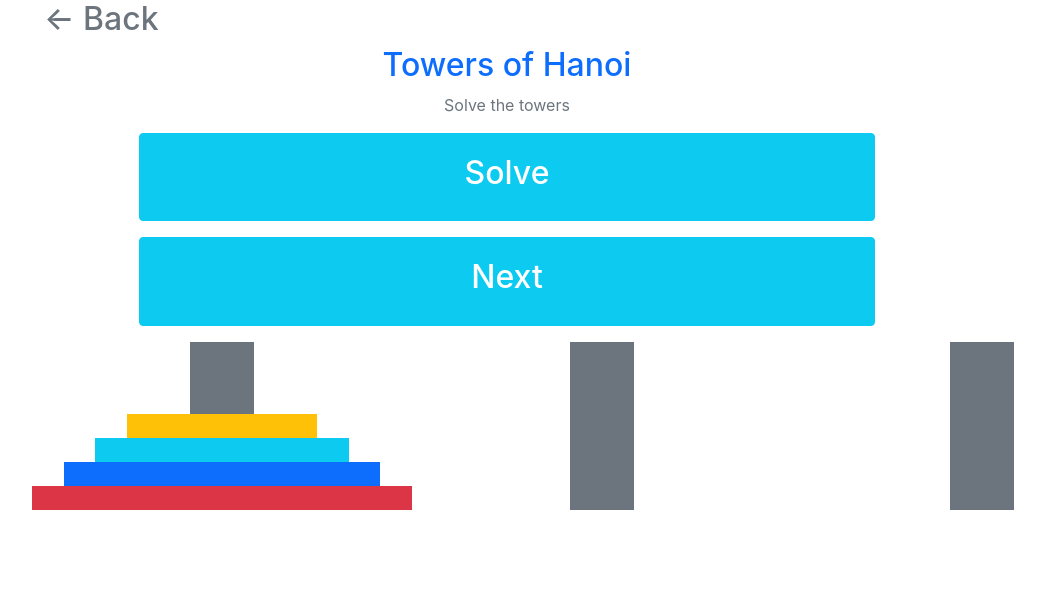
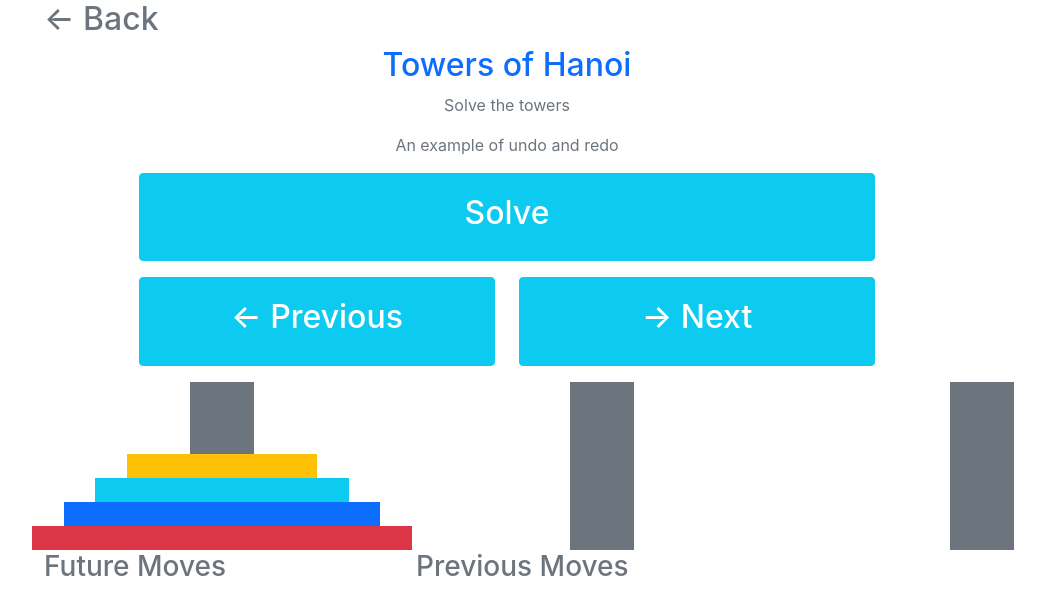
Before and after one commit to fernandozamoraj/nextjsplayground, a Next.js app: page /towersOfHanoi in a window 1280 px wide. Shown: the top 614 px of the page, without its empty margins (38-1083 px from the left). Built offline with nearby package versions, Linux system fonts and the light colour scheme.

Commit message:
refactorings... moved jsx out of towers page into components.. cleaned up ammortization some

```diff
--- /dev/null
+++ b/comps/actionButton.js
@@ -0,0 +1,24 @@
+
+const ActionButton = ({text, onClick, leftArrow, rightArrow}) =>{
+
+    return (
+        <p>
+            <button
+
+                style={{width:'100%', padding: 20, margin: 0 }}
+                className="btn btn-info text-white"
+                type="button"
+                id="btn-sudoku-previous"
+                aria-expanded="false"
+                onClick={ (event) => onClick(event) }
+            >
+
+                { leftArrow  && <h2> &larr; {text}</h2> }
+                { rightArrow && <h2> &rarr; {text}</h2> }
+                { !leftArrow && !rightArrow && <h2>{text}</h2>}
+            </button>
+        </p>
+    );
+};
+
+export default ActionButton;
--- /dev/null
+++ b/comps/backLink.js
@@ -0,0 +1,15 @@
+
+import Link from 'next/link';
+
+const BackLink = () =>{
+
+    return (
+        <Link href="/">
+            <a>
+                <h2> &larr; Back</h2>
+            </a>
+        </Link>
+    );
+};
+
+export default BackLink;
--- /dev/null
+++ b/comps/towersOfHanoi/buttonsPanel.js
@@ -0,0 +1,28 @@
+
+import ActionButton from '../actionButton';
+
+const ButtonsPanel = ({onHandleSolution, onHandlePreviousMove, onHandleNextMove}) =>{
+
+    return (
+        <div className="col-sm-8 jumbotron text-center">
+            <h2 className="text-primary">Towers of Hanoi</h2>
+            <p>Solve the towers</p>
+            <p>An example of undo and redo</p>
+
+            <p>
+                <ActionButton onClick={onHandleSolution} text="Solve" />
+            </p>
+
+            <div className="row">
+                <div className="col-sm-6">
+                    <ActionButton onClick={onHandlePreviousMove} text="Previous" leftArrow={true} />
+                </div>
+                <div className="col-sm-6">
+                    <ActionButton onClick={onHandleNextMove} text="Next" rightArrow={true} />
+                </div>
+            </div>
+        </div>
+    );
+};
+
+export default ButtonsPanel;
--- /dev/null
+++ b/comps/towersOfHanoi/discStack.js
@@ -0,0 +1,49 @@
+
+const DiscStack = ({towers}) =>{
+
+    const TOWER_HEIGHT = 7;
+
+    const getDiscStack = (col, disks, towerHeight) =>{
+
+        let newDisks = [];
+
+        while(disks.length > 0){
+            newDisks.push(disks.pop());
+        }
+
+        while(newDisks.length < towerHeight){
+            newDisks.unshift(-1);
+        }
+        const colorClasses = ['bg-primary', 'bg-danger', 'bg-success', 'bg-warning', 'bg-info'];
+        return (
+            newDisks.map( (x, index) =>{
+                const colorClass = x !== -1 ? colorClasses[x%5] : "bg-secondary";
+                const colSize = x !== -1 ? x*2 : 2;
+                const colOffset = x !== -1 ? (12 - (x*2))/2 : 5;
+                return (
+                 <div className="row" key={`${col}-disk-${index}`}>
+                    <div className={`col-sm-${colSize} offset-sm-${colOffset} ${colorClass}`}><span>&nbsp;</span></div>
+                 </div>);
+              })
+        );
+    }
+
+    return(
+        <div className="container">
+            <div className="row">
+                <div className="col-sm">
+                    {getDiscStack('A', [...towers.A], TOWER_HEIGHT)}
+                </div>
+                <div className="col-sm">
+                    {getDiscStack('B', [...towers.B], TOWER_HEIGHT)}
+                </div>
+                <div className="col-sm">
+                    {getDiscStack('C', [...towers.C], TOWER_HEIGHT)}
+                </div>
+            </div>
+        </div>
+    );
+}
+
+
+export default DiscStack;
--- /dev/null
+++ b/comps/towersOfHanoi/movesPanel.js
@@ -0,0 +1,28 @@
+
+
+const MovesPanel = ({moves, movesHistory}) =>{
+
+    const getMovesDiv = (header, movesArray) =>{
+        return (
+            <div className="col-sm-4">
+                <h3>{header}</h3>
+                <ul>
+                    {movesArray.map( (move, index) =>{
+                        return (
+                            <li key={`move-${index}-${move.from}-${move.to}`}>{`${move.from}`}&rarr;{`${move.to}`}</li>
+                        );
+                    })}
+                </ul>
+            </div>
+        );
+    };
+
+    return (
+        <div className="row">
+            { getMovesDiv("Future Moves", moves)}
+            { getMovesDiv("Previous Moves", movesHistory)}
+        </div>
+    );
+};
+
+export default MovesPanel;
--- a/pages/towersOfHanoi.js
+++ b/pages/towersOfHanoi.js
@@ -1,115 +1,77 @@
 import { useState } from 'react';
-import Link from 'next/link';
-import { solveTowersOfHanoi } from '../utils/services/towersOfHanoiAlgorithm'
-
+import { solveTowersOfHanoi } from '../utils/services/towersOfHanoiAlgorithm';
+import BackLink from '../comps/backLink';
+import DiscStack from '../comps/towersOfHanoi/discStack';
+import MovesPanel from '../comps/towersOfHanoi/movesPanel';
+import ButtonsPanel from '../comps/towersOfHanoi/buttonsPanel';
 
 const TowersOfHanoi = () =>{
 
     const [towers, setTowers] = useState({A:[6,5,4,3], B: [], C: []});
     const [moves, setMoves] = useState([]);
+    const [movesHistory, setMovesHistory] = useState([]);
 
     const handleSolution = () =>{
         let temporaryMoves = [];
 
         solveTowersOfHanoi(4, temporaryMoves);
         setMoves([...temporaryMoves]);
+        setMovesHistory([]);
         setTowers({A:[6,5,4,3], B: [], C: []});
     };
 
+    const unsolved = () =>{
+        return moves.length === 0 && movesHistory.length == 0;
+    }
+
     const handleNextMove = () =>{
+        if(unsolved()){
+            handleSolution();
+        }
+
         if(moves.length > 0){
             let tempMoves = [...moves];
+            let tempMovesHistory = [...movesHistory];
             let nextMove = tempMoves.shift();
             let tempTowers = {...towers};
             let disk = tempTowers[nextMove.from].pop();
             tempTowers[nextMove.to].push(disk);
+            tempMovesHistory.unshift({...nextMove});
 
             setTowers(tempTowers);
             setMoves(tempMoves);
+            setMovesHistory(tempMovesHistory);
         }
     };
 
-    const getDiskStack = (col, disks, towerHeight) =>{
-
-        let newDisks = [];
-
-        while(disks.length > 0){
-            newDisks.push(disks.pop());
+    const handlePreviousMove = () =>{
+        if(unsolved()){
+            handleSolution();
         }
 
-        while(newDisks.length < towerHeight){
-            newDisks.unshift(-1);
+        if(movesHistory.length > 0){
+            let tempMoves = [...moves];
+            let tempMovesHistory = [...movesHistory];
+            let nextMove = tempMovesHistory.shift();
+            let tempTowers = {...towers};
+            let disk = tempTowers[nextMove.to].pop();
+            tempTowers[nextMove.from].push(disk);
+            tempMoves.unshift({...nextMove});
+
+            setTowers(tempTowers);
+            setMoves(tempMoves);
+            setMovesHistory(tempMovesHistory);
         }
-        const colorClasses = ['bg-primary', 'bg-danger', 'bg-success', 'bg-warning', 'bg-info'];
-        return (
-            newDisks.map( (x, index) =>{
-                const colorClass = x !== -1 ? colorClasses[x%5] : "bg-secondary";
-                const colSize = x !== -1 ? x*2 : 2;
-                const colOffset = x !== -1 ? (12 - (x*2))/2 : 5;
-                return (
-                 <div className="row" key={`${col}-disk-${index}`}>
-                    <div className={`col-sm-${colSize} offset-sm-${colOffset} ${colorClass}`}><span>&nbsp;</span></div>
-                 </div>);
-              })
-        );
-    }
+    };
 
     return(
     <div className="container bg-lighter text-secondary">
-        <Link href="/">
-            <a>
-                <h2> &larr; Back</h2>
-            </a>
-        </Link>
+        <BackLink/>
         <div className="row pb-5">
-            <div className="col-1"></div>
-            <div className="col-8 jumbotron text-center">
-                <h2 className="text-primary">Towers of Hanoi </h2>
-                <p>Solve the towers</p>
-                <p>
-                <button
-                    style={{width:'100%', padding: 20, margin: 0 }}
-                    className="btn btn-info text-white"
-                    type="button"
-                    id="ammortizationCalculate"
-                    aria-expanded="false"
-                    onClick={ handleSolution }
-                > <h2>Solve</h2> </button>
-                </p>
-                <p>
-                <button
-
-                    style={{width:'100%', padding: 20, margin: 0 }}
-                    className="btn btn-info text-white"
-                    type="button"
-                    id="ammortizationCalculate"
-                    aria-expanded="false"
-                    onClick={ handleNextMove }
-                > <h2>Next</h2> </button>
-                </p>
-
-            </div>
-            <div className="container">
-                <div className="row">
-                    <div className="col-sm">
-                        {getDiskStack('A', [...towers.A], 7)}
-                    </div>
-                    <div className="col-sm">
-                        {getDiskStack('B', [...towers.B], 7)}
-                    </div>
-                    <div className="col-sm">
-                        {getDiskStack('C', [...towers.C], 7)}
-                    </div>
-                </div>
-            </div>
-
-                <ul>
-                    {moves.map( (move, index) =>{
-                        return (
-                            <li key={`move-${index}-${move.from}-${move.to}`}>{`${move.from}`}&rarr;{`${move.to}`}</li>
-                        );
-                    })}
-                </ul>
+            <div className="col-sm-1"></div>
+            <ButtonsPanel onHandleNextMove={handleNextMove} onHandlePreviousMove={handlePreviousMove} onHandleSolution={handleSolution} />
+            <DiscStack towers={towers}/>
+            <MovesPanel moves={moves} movesHistory={movesHistory}/>
         </div>
     </div>
     );
```
Also changed, not shown: pages/ammortizationCalculator.js (+9 -22 lines), pages/sudokuSolver.js (+2 -7 lines).
